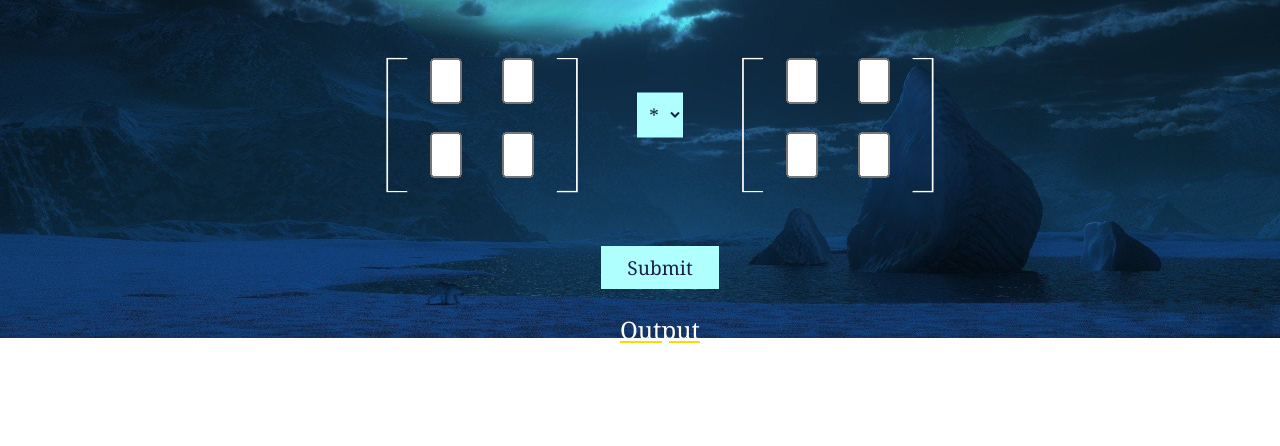
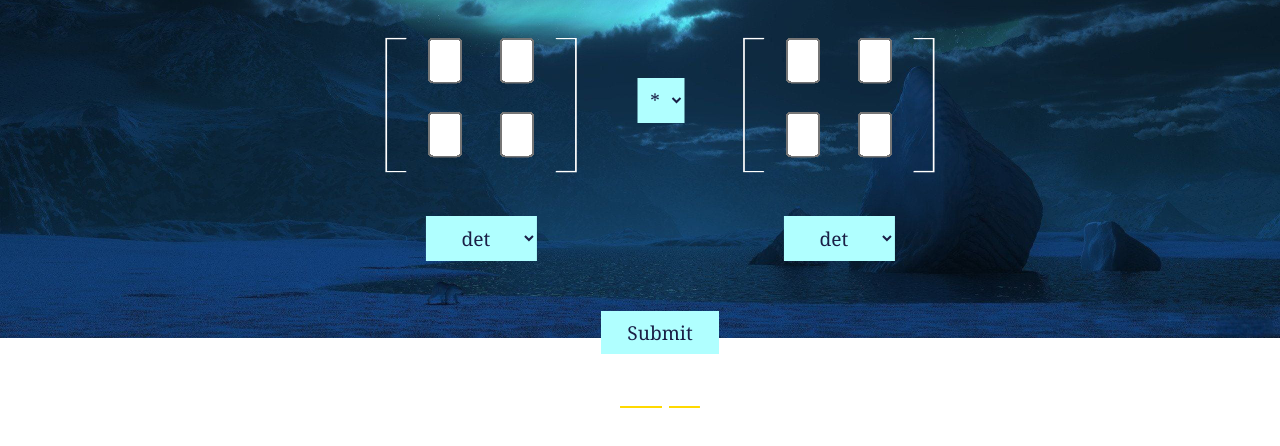
Before and after one commit to ducky4life/matrix, a plain HTML site: page calculator/index.html in a window 1280 px wide. Shown: the part 462-908 px from the top of the page. Before the commit the page ends 870 px from the top, so only its background shows below. Drawn offline with Linux system fonts and the light colour scheme; files whose address does not match are found by name.

Commit message:
dropdowns

```diff
--- a/calculator/index.html
+++ b/calculator/index.html
@@ -24,7 +24,9 @@
             <p style="padding-top: 10px;"></p>
             <br><br><br>
 
-            <div style="display: flex; justify-content: center; align-items: center; height: 10vh; transform: scale(2);">
+            <div style="display: flex; justify-content: center; align-items: stretch; transform: scale(2);">
+
+            <div style="display: flex; flex-direction: column;">
                 <div class="matrix-container">
                     <div class="matrix-2">
                         <div><input></input></div> <div><input></input></div>
@@ -34,14 +36,36 @@
 
                 <div style="transform: scale(0.5);">
                     <select id="type" class="button" style="padding: 1vh;">
-                    <option value="2">*</option>
+                        <option value="3">det</option>
+                        <option value="4">minor</option>
+                        <option value="5">cofactor</option>
                     </select>
                 </div>
+            </div>
+
+            <div style="transform: scale(0.5);">
+                <select id="type" class="button" style="padding: 1vh;">
+                    <option value="2">*</option>
+                    <option value="0">+</option>
+                    <option value="1">-</option>
+                </select>
+            </div>
+
+            <div style="display: flex; flex-direction: column;">
 
                 <div class="matrix-container">
                     <div class="matrix-2">
                         <div><input></input></div> <div><input></input></div>
                         <div><input></input></div> <div><input></input></div>
+                    </div>
+                </div>
+
+                <div style="transform: scale(0.5);">
+                    <select id="type" class="button" style="padding: 1vh;">
+                        <option value="3">det</option>
+                        <option value="4">minor</option>
+                        <option value="5">cofactor</option>
+                    </select>
                 </div>
             </div>
 
```
Lines whose indentation alone changed are shown as unchanged.
